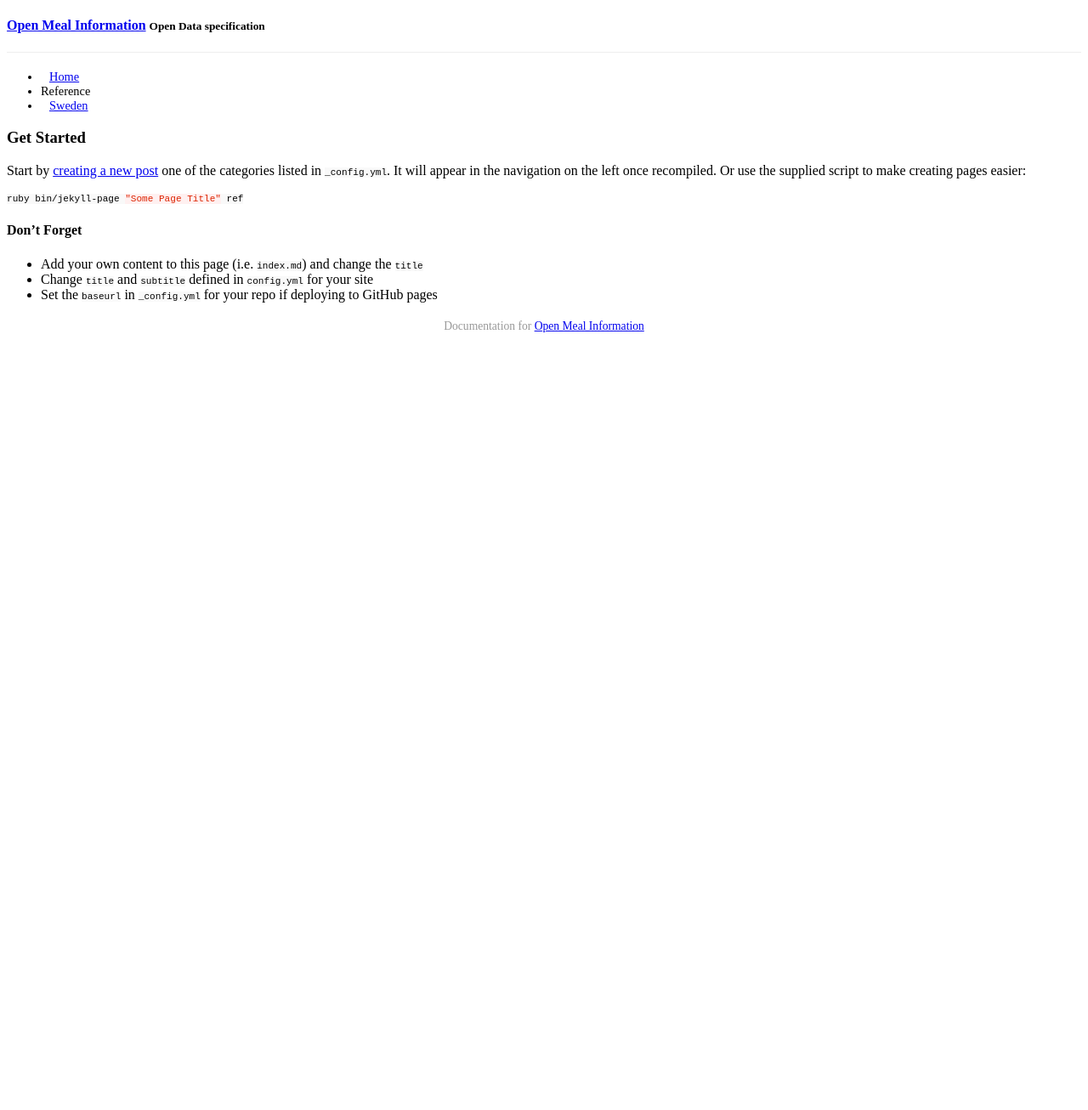
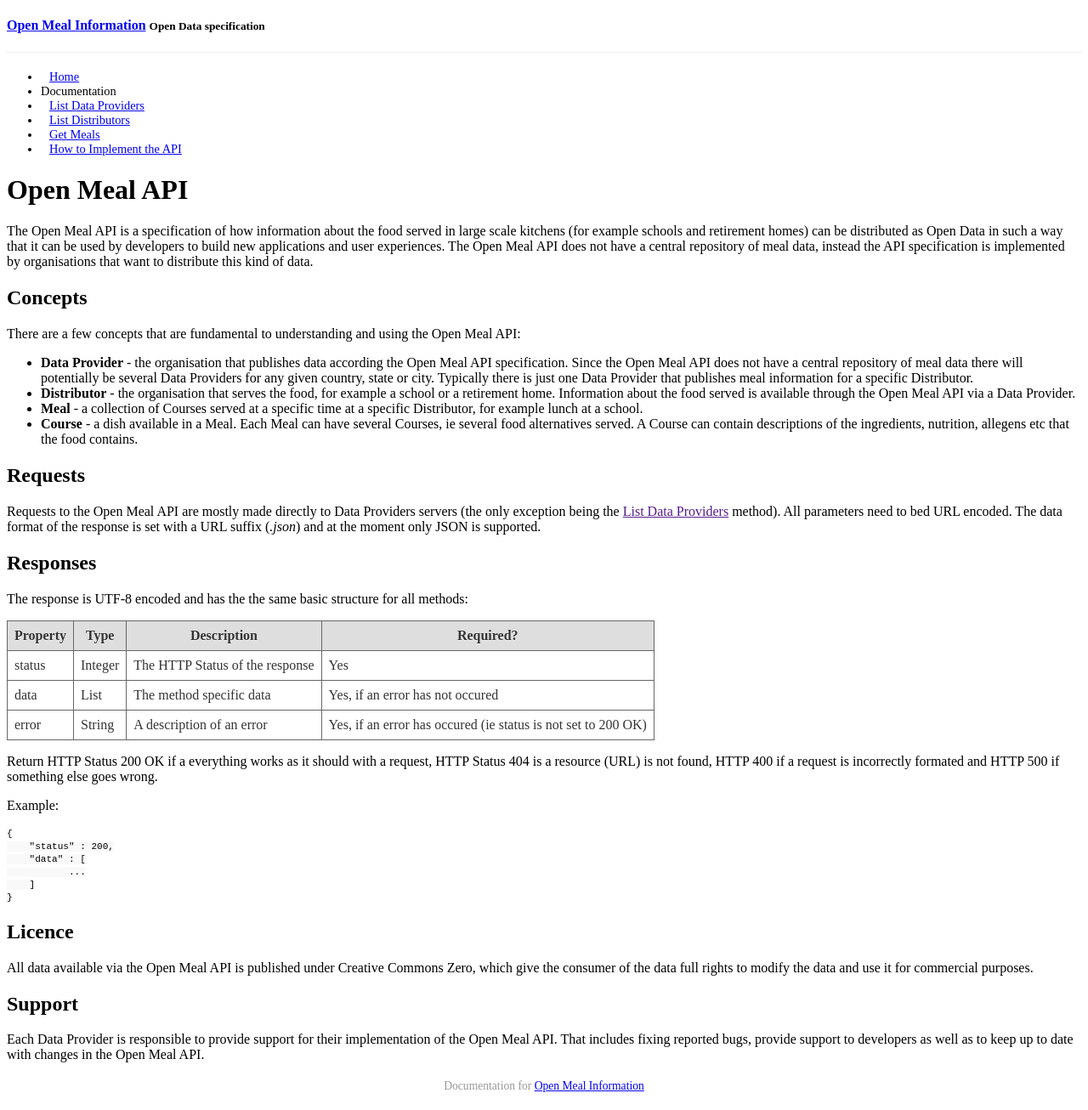
Before and after one commit to Orebrokommun/Open-Meal-Information, a Jekyll site: the page built from index.md, in a window 1280 px wide. Shown: the whole page at 85% size. Built offline with Jekyll 4.4.1, drawn with Linux system fonts in a browser that asks for light colours; Markdown is read by kramdown in place of the engine named in the settings; a style sheet for code colours, icons or effects is not loaded; before the commit the page ends 900 px from its top, so only the background shows below that.

Commit message:
Updated all documentation
Deleted old unused files. Added new updated documentation.

````diff
--- /dev/null
+++ b/_posts/2014-12-18-how-to-implement-the-api.md
@@ -0,0 +1,17 @@
+---
+layout: page
+title: "How to Implement the API"
+category: doc
+date: 2014-12-18 16:48:56
+order: 10
+---
+The Open Meal API is open to any organisation with meal information to implement. Simply read through the API documentation on this site and implement an API that follows the specification. Especially note the following:
+
+* Publishing data via the Open Meal API means that it is available under the [Creative Commons Zero](http://creativecommons.org/publicdomain/zero/1.0/) license.
+* The Open Meal API should be open for all to use without the need to register or authenticate.
+* Return HTTP Status 200 OK if a everything works as it should with a request, HTTP Status 404 is a resource (URL) is not found, HTTP 400 if a request is incorrectly formated and HTTP 500 if something else goes wrong.
+* The *List Distributors* and *Get Meals* methods with all parameters must be implemented.
+* All responses should be UTF-8 encoded.
+* Make a [pull request](https://help.github.com/articles/using-pull-requests/) to the [List of Data Providers](/doc/list-distributors.html) to include information about your organisations Open Meal API.
+
+It is the responsiblity of the Data Provider that the API is implemented correctly and to support any developers that reports bugs or has questions about the implementation of the Open Meal API.
--- /dev/null
+++ b/_posts/2014-12-18-list-data-providers.md
@@ -0,0 +1,69 @@
+---
+layout: page
+title: "List Data Providers"
+category: doc
+date: 2014-12-18 16:47:43
+order: 1
+---
+This API method list all Data Providers that have implemented the Open Meal API specification and that has registered as a Data Provider. Use this method to get the Base URL for the Data Providers, which is required to call any other methods in the Open Meal API.
+
+<table>
+	<tr>
+		<td>URL: </td>
+		<td>http://github</td>
+	</tr>
+	<tr>
+		<td>HTTP Method: </td>
+		<td>GET</td>
+	</tr>
+	<tr>
+		<td>Parameters: </td>
+		<td>None</td>
+	</tr>
+	<tr>
+		<td>Formats: </td>
+		<td>JSON</td>
+	</tr>
+</table>
+
+##Response
+The method returns a list of Data Providers, including name, contact information and Base URL. Data Providers are described with a data model inspired by the [schema.org Organization](http://schema.org/Organization).
+
+|Property|Type|Description|Required?|
+|-----------|------|--------------|-------------|
+|name|String|The name of the organisation|Yes|
+|description|String|A brief description of the organisation|No|
+|address|Object|The address of the organisation|Yes|
+|address > streetAddress|String|The street address|No|
+|address > postalCode|String|The postal code|No|
+|address > addressLocality|String|The locality, for example the City|No|
+|address > addressRegion|String|The region, for example the State|No|
+|address > addressCountry|String|The 2-letter [ISO 3166-1 aplha-2](http://en.wikipedia.org/wiki/ISO_3166-1) country code, for example *SE* for Sweden|Yes|
+|url|String|The URL to the organisations web site|No|
+|email|String|A contact email address for the organisation|No|
+|phone|String|A contact phone number for the organisation|No|
+|baseUrl|String|The Base URL is needed to call further API methods in order to get data from a Data Provider. |Yes|
+
+##Example
+
+	GET http://github...
+
+    {
+	    "status" : 200,
+	    "data" : [
+	    	{
+				"name" : "Food Industries Inc.",
+				"address" : {
+					"addressCountry" : "US"
+				},
+				"url" : "http://foodindustries.inc",
+				"email" : "openmeal@foodindustries.inc",
+				"telephone" : "+1 555 555 555",
+				"baseUrl" : "http://openmeal.foodindustries.inc"
+			},
+			...
+	    ]
+    }
+
+##Want to be included as a Data Provider?
+This is open to all, read more about [How to Implement the API]().
--- a/css/main.css
+++ b/css/main.css
@@ -56,3 +56,24 @@ code {
     padding-left: 0;
     padding-right: 0;
 }
+
+table {
+    color:#333333;
+    border-width: 1px;
+    border-color: #666666;
+    border-collapse: collapse;
+}
+table th {
+    border-width: 1px;
+    padding: 8px;
+    border-style: solid;
+    border-color: #666666;
+    background-color: #dedede;
+}
+table td {
+    border-width: 1px;
+    padding: 8px;
+    border-style: solid;
+    border-color: #666666;
+    background-color: #ffffff;
+}
--- a/index.md
+++ b/index.md
@@ -1,18 +1,43 @@
 ---
 layout: default
-title: "Jekyll Docs Template"
+title: "Open Meal Information"
 ---
+#Open Meal API
+The Open Meal API is a specification of how information about the food served in large scale kitchens (for example schools and retirement homes) can be distributed as Open Data in such a way that it can be used by developers to build new applications and user experiences. The Open Meal API does not have a central repository of meal data, instead the API specification is implemented by organisations that want to distribute this kind of data.
 
-### Get Started
+##Concepts
+There are a few concepts that are fundamental to understanding and using the Open Meal API:
 
-Start by [creating a new post](http://jekyllrb.com/docs/posts/) one of the categories listed in `_config.yml`. It will appear in the navigation on the left once recompiled. Or use the supplied script to make creating pages easier:
+* **Data Provider** - the organisation that publishes data according the Open Meal API specification. Since the Open Meal API does not have a central repository of meal data there will potentially be several Data Providers for any given country, state or city. Typically there is just one Data Provider that publishes meal information for a specific Distributor.
+* **Distributor** - the organisation that serves the food, for example a school or a retirement home. Information about the food served is available through the Open Meal API via a Data Provider.
+* **Meal** - a collection of Courses served at a specific time at a specific Distributor, for example lunch at a school.
+* **Course** - a dish available in a Meal. Each Meal can have several Courses, ie several food alternatives served. A Course can contain descriptions of the ingredients, nutrition, allegens etc that the food contains.
 
-```bash
-ruby bin/jekyll-page "Some Page Title" ref
-```
+##Requests
+Requests to the Open Meal API are mostly made directly to Data Providers servers (the only exception being the [List Data Providers]() method). All parameters need to bed URL encoded. The data format of the response is set with a URL suffix (*.json*) and at the moment only JSON is supported.
 
-#### Don't Forget
+##Responses
+The response is UTF-8 encoded and has the the same basic structure for all methods:
 
-- Add your own content to this page (i.e. `index.md`) and change the `title`
-- Change `title` and `subtitle` defined in `config.yml` for your site
-- Set the `baseurl` in `_config.yml` for your repo if deploying to GitHub pages
+|Property|Type|Description|Required?|
+|-----------|------|--------------|-------------|
+|status|Integer|The HTTP Status of the response|Yes|
+|data|List|The method specific data|Yes, if an error has not occured|
+|error|String|A description of an error|Yes, if an error has occured (ie status is not set to 200 OK)|
+
+Return HTTP Status 200 OK if a everything works as it should with a request, HTTP Status 404 is a resource (URL) is not found, HTTP 400 if a request is incorrectly formated and HTTP 500 if something else goes wrong.
+
+Example:
+
+    {
+	    "status" : 200,
+	    "data" : [
+	 	   ...
+	    ]
+    }
+
+##Licence
+All data available via the Open Meal API is published under Creative Commons Zero, which give the consumer of the data full rights to modify the data and use it for commercial purposes.
+
+##Support
+Each Data Provider is responsible to provide support for their implementation of the Open Meal API. That includes fixing reported bugs, provide support to developers as well as to keep up to date with changes in the Open Meal API.
````
Also changed, not shown: _posts/2014-11-11-sweden.md (deleted, +0 -16 lines), _posts/2014-12-18-get-meals.md (added, +137 -0 lines), _posts/2014-12-18-list-distributors.md (added, +69 -0 lines).
